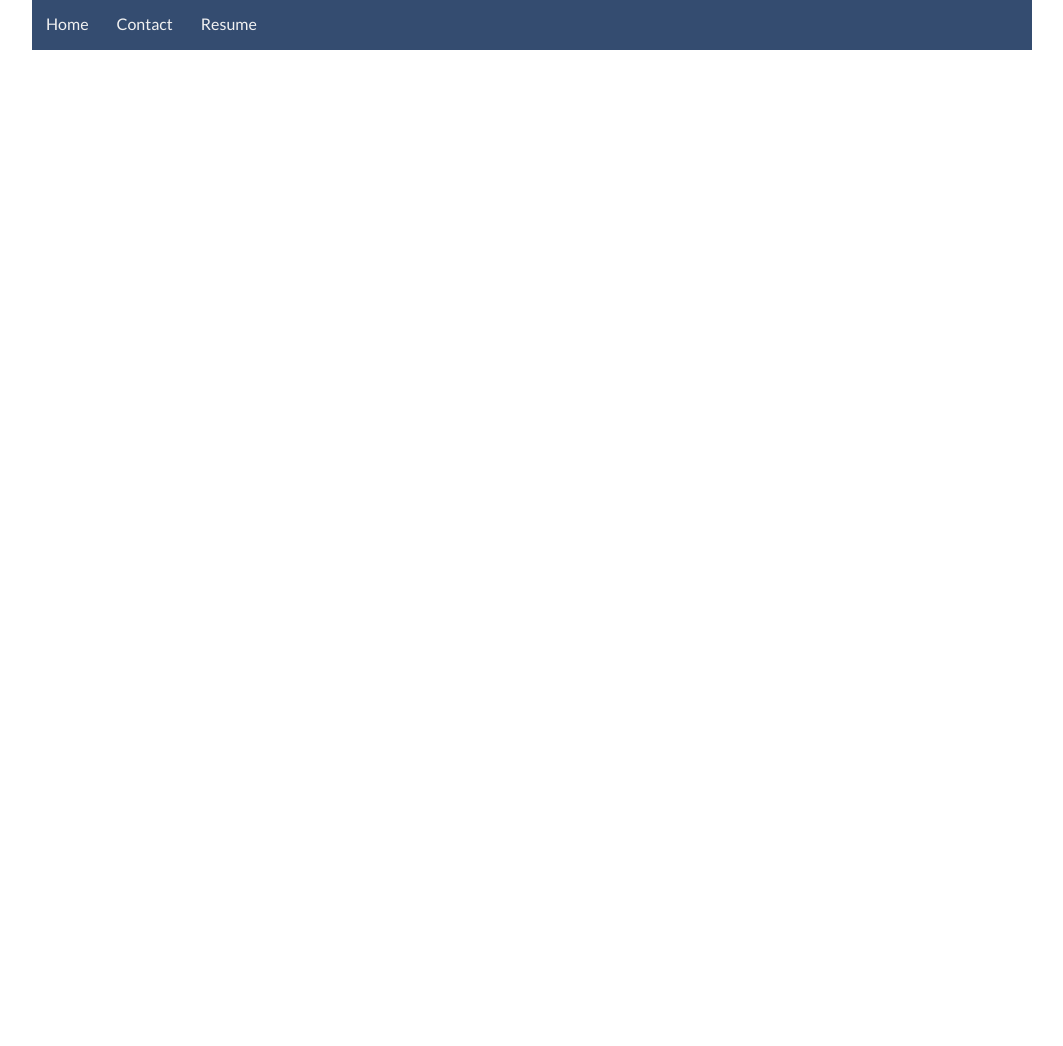
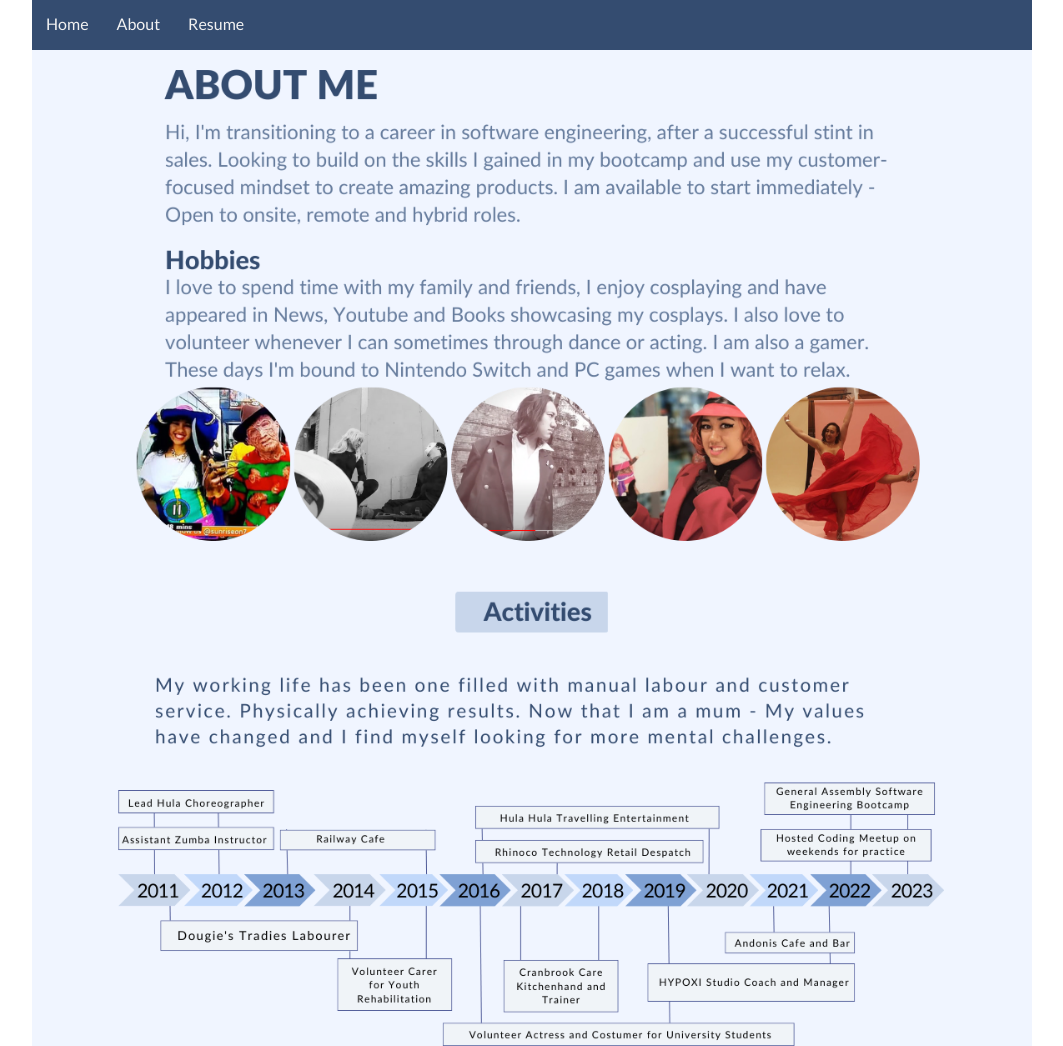
Before and after one commit to InanoKnowles/InanoKnowles.github.io, a plain HTML site: page about.html in a window 1280 px wide. Shown: the top 1046 px of the page, without its empty margins (108-1171 px from the left). Before the commit the page ends 800 px from the top, so only its background shows below. Drawn offline with Linux system fonts and the light colour scheme.

Commit message:
Quick About Me added

```diff
--- a/about.html
+++ b/about.html
@@ -10,15 +10,22 @@
   <link rel="preconnect" href="https://fonts.gstatic.com" crossorigin>
   <link href="https://fonts.googleapis.com/css2?family=Lato:wght@400;700&display=swap" rel="stylesheet">
 </head>
+<div class="canvas">
 <body>
   <header class="navigationArea">
     <div id="navbar">
       <a href="index.html">Home</a>
-      <a href="contact.html">Contact</a>
+      <a href="about.html">About</a>
       <a href="https://www.canva.com/design/DAFbVUd1mJo/dvbXAQJ4TZFESD01LFCKsw/view">Resume</a>
     </div>
   </header>
   <div class="bannerArea">
+    <img src="images/hobbies.png" alt="hobbies">
+    <img src="images/activities.png" alt="timeline">
+    <img src="images/reviews.png" alt="reviews">
+    <img src="images/contact.png" alt="details">
   </div>
 </body>
+<div class="footerArea"> &copy2023 Inano Knowles</div>
+</div>
 </html>
```
Also changed, not shown: images/Timeline.png (deleted), images/activities.png (added), images/contact.png (added), images/hobbies.png (added), images/reviews.png (added).
